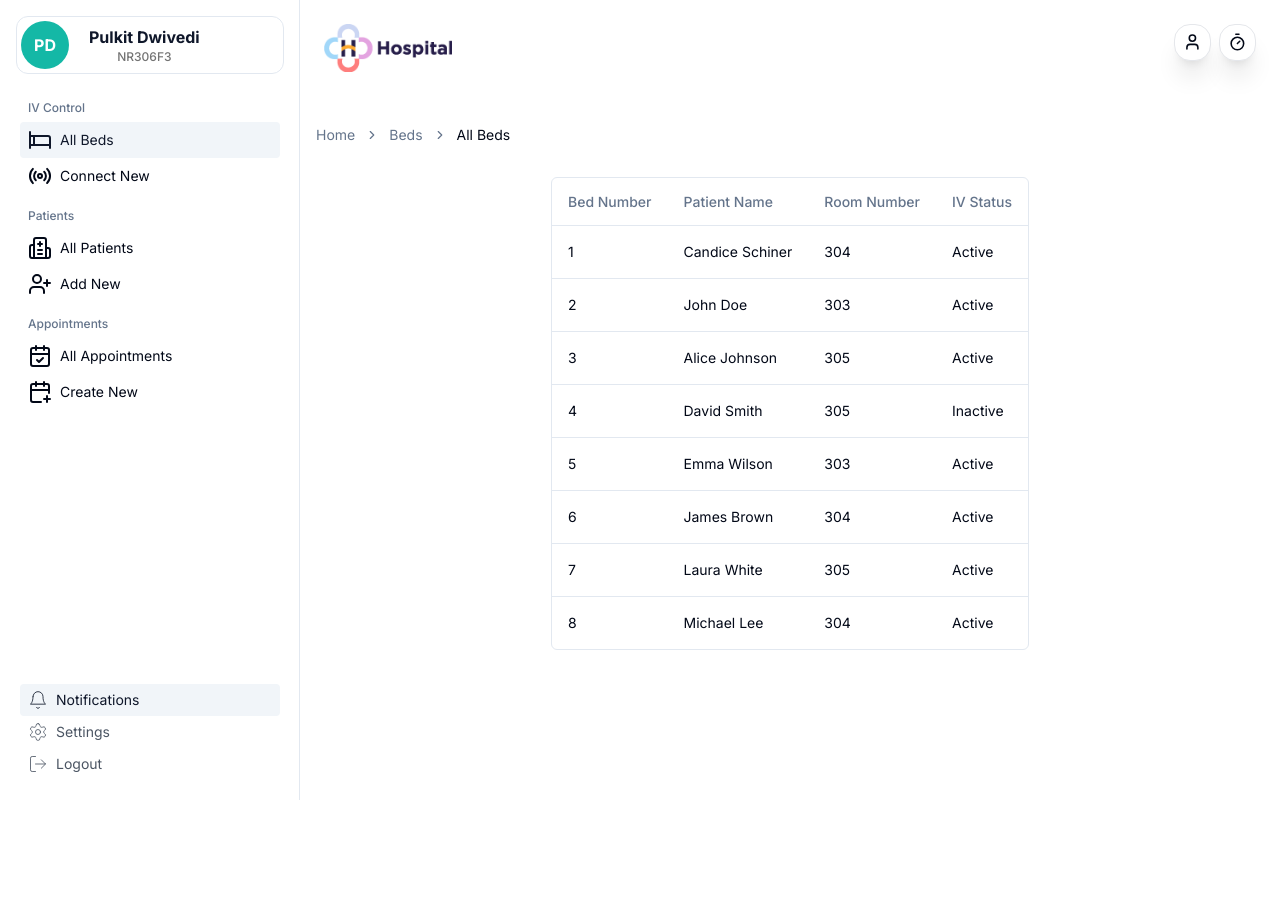
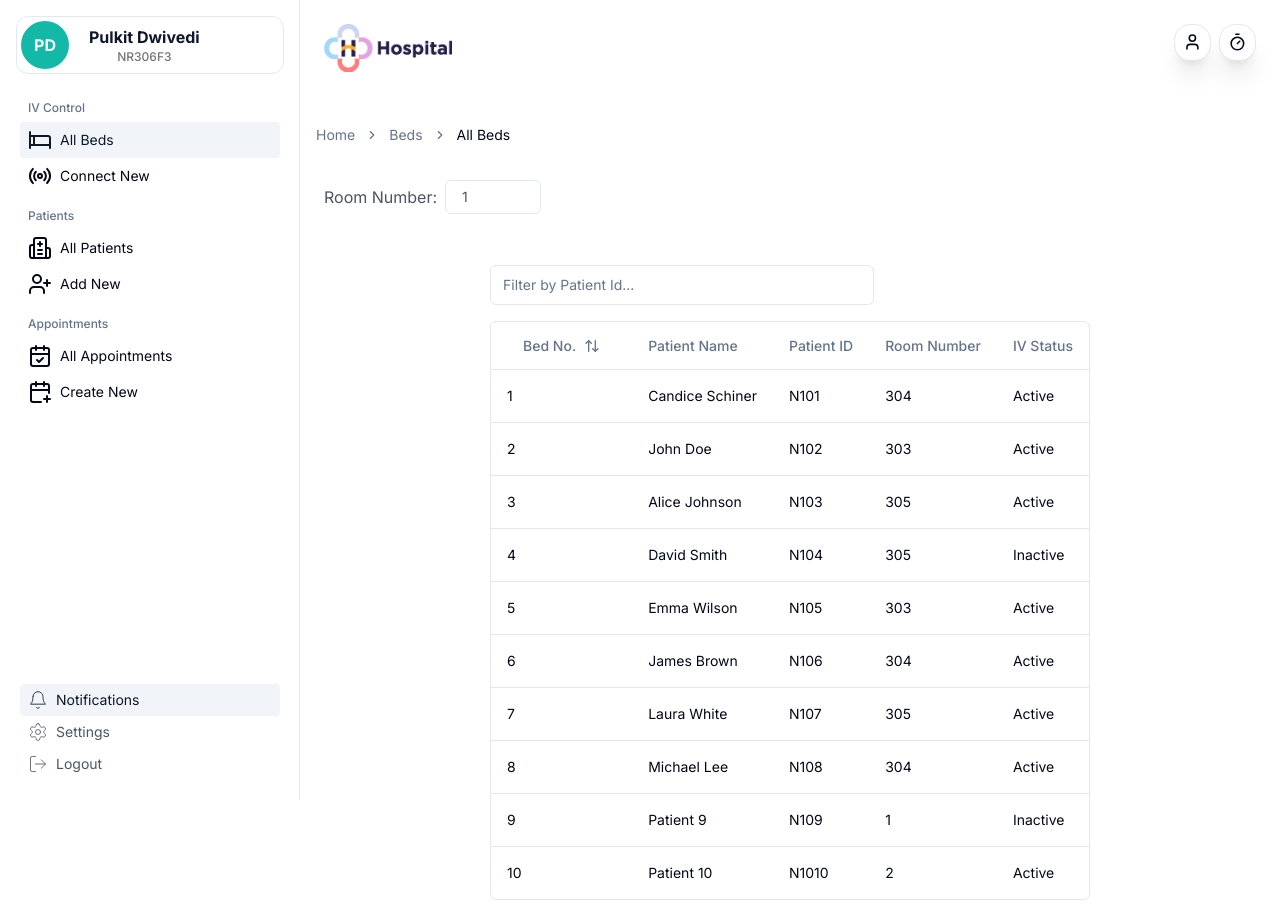
Before and after one commit to pulkit4603/iv-control-dashboard, a Next.js app: page /ivs in a window 1280 px wide. Shown: the top 915 px of the page. Before the commit the page ends 800 px from the top, so only its background shows below. Built offline with nearby package versions, Linux system fonts and the light colour scheme.

Commit message:
feat: pagination

```diff
--- a/src/app/ivs/[bed-number]/page.tsx
+++ /dev/null
@@ -1,9 +0,0 @@
-'use client';
-
-export default function page() {
-    return (
-        <div>
-            HELLOBEDNUMEBR
-        </div>
-    );
-}
--- /dev/null
+++ b/src/app/ivs/[roomNumber]/[bedId]/page.tsx
@@ -0,0 +1,9 @@
+'use client';
+
+export default function page({params,} : {params: {bedId: string, roomNumber: string,},}) {
+    return (
+        <div>
+            Bed Number {params.bedId} in Room Number {params.roomNumber}
+        </div>
+    );
+}
--- /dev/null
+++ b/src/app/ivs/[roomNumber]/page.tsx
@@ -0,0 +1,9 @@
+'use client';
+
+export default function page({params,}: {params: {roomNumber: string,}}) {
+    return (
+        <div>
+            Room Number {params.roomNumber}
+        </div>
+    );
+}
--- a/src/app/ivs/columns.tsx
+++ b/src/app/ivs/columns.tsx
@@ -1,20 +1,31 @@
 import { Bed } from "@/constants/data";
 import { ColumnDef } from "@tanstack/react-table"
-import { ChevronRight } from "lucide-react";
+import { ArrowUpDown, MoreHorizontal } from "lucide-react"
+import { Button } from "@/components/ui/button";
 import Link from "next/link";
+
 export const columns: ColumnDef<Bed>[] = [
     {
         accessorKey: "bedNumber",
-        header: "Bed Number",
-        cell: ({ row }) => (
-          <Link href={`/ivs/${row.original.bedNumber}`}>
-            {row.original.bedNumber}
-          </Link>
-        ),
+        header: ({ column }) => {
+          return (
+            <Button
+              variant="ghost"
+              onClick={() => column.toggleSorting(column.getIsSorted() === "asc")}
+            >
+              Bed No.
+              <ArrowUpDown className="ml-2 h-4 w-4" />
+            </Button>
+          )
+        },
       },
       {
         accessorKey: "patientName",
         header: "Patient Name",
+      },
+      {
+        accessorKey: "patientId",
+        header: "Patient ID",
       },
       {
         accessorKey: "roomNumber",
--- a/src/app/ivs/data-table.tsx
+++ b/src/app/ivs/data-table.tsx
@@ -1,11 +1,20 @@
 "use client"
 
+import * as React from "react"
 import {
   ColumnDef,
+  ColumnFiltersState,
+  SortingState,
   flexRender,
   getCoreRowModel,
+  getPaginationRowModel,
+  getSortedRowModel,
+  getFilteredRowModel,
   useReactTable,
 } from "@tanstack/react-table"
+
+import { Button } from "@/components/ui/button"
+import { Input } from "@/components/ui/input"
 
 import {
   Table,
@@ -25,13 +34,37 @@
   columns,
   data,
 }: DataTableProps<TData, TValue>) {
+  const [sorting, setSorting] = React.useState<SortingState>([])
+  const [columnFilters, setColumnFilters] = React.useState<ColumnFiltersState>(
+    []
+  )
   const table = useReactTable({
     data,
     columns,
     getCoreRowModel: getCoreRowModel(),
+    getPaginationRowModel: getPaginationRowModel(),
+    onSortingChange: setSorting,
+    getSortedRowModel: getSortedRowModel(),
+    onColumnFiltersChange: setColumnFilters,
+    getFilteredRowModel: getFilteredRowModel(),
+    state: {
+      sorting,
+      columnFilters,
+    },
   })
 
   return (
+    <div>
+      <div className="flex items-center py-4">
+        <Input
+          placeholder="Filter by Patient Id..."
+          value={(table.getColumn("patientId")?.getFilterValue() as string) ?? ""}
+          onChange={(event) =>
+            table.getColumn("patientId")?.setFilterValue(event.target.value)
+          }
+          className="max-w-sm"
+        />
+      </div>
       <div className="rounded-md border">
         <Table>
           <TableHeader>
@@ -76,5 +109,24 @@
           </TableBody>
         </Table>
       </div>
+      <div className="flex items-center justify-end space-x-2 py-4">
+        <Button
+          variant="outline"
+          size="sm"
+          onClick={() => table.previousPage()}
+          disabled={!table.getCanPreviousPage()}
+        >
+          Previous
+        </Button>
+        <Button
+          variant="outline"
+          size="sm"
+          onClick={() => table.nextPage()}
+          disabled={!table.getCanNextPage()}
+        >
+          Next
+        </Button>
+      </div>
+    </div>
   )
 }
--- a/src/app/ivs/page.tsx
+++ b/src/app/ivs/page.tsx
@@ -1,9 +1,10 @@
 'use client';
 
 import {columns} from './columns';
-import { Bed, beds } from '@/constants/data';
+import { beds, rooms } from '@/constants/data';
 import { DataTable } from './data-table';
 import { CustomBreadcrumb } from "@/components/custom-breadcrumb";
+import { Input, Label } from '@/components/ui/input';
 
 const breadcrumbItems = {
     fatherLink: "/ivs",
@@ -16,8 +17,16 @@
         <div className="flex flex-col items-start justify-between p-4 md:p-4">
           <CustomBreadcrumb items={breadcrumbItems} />
         </div>
+        <div className="flex items-center justify-normal p-4 md:p-4 text-[1rem] text-gray-600">
+          <div className='p-2'>Room Number:</div>
+          <Input
+            id="stock-1"
+            className='w-24 h-8 p-4'
+            type="number"
+            defaultValue={Math.min(...rooms)}
+          />
+        </div>
         <div className="flex flex-col items-start justify-start p-4 md:p-4 mx-auto">
-          {/* <UserClient data={users} /> */}
           <DataTable columns={columns} data={beds} />
         </div>
       </>
--- /dev/null
+++ b/src/components/ui/input.tsx
@@ -0,0 +1,25 @@
+import * as React from "react"
+
+import { cn } from "@/lib/utils"
+
+export interface InputProps
+  extends React.InputHTMLAttributes<HTMLInputElement> {}
+
+const Input = React.forwardRef<HTMLInputElement, InputProps>(
+  ({ className, type, ...props }, ref) => {
+    return (
+      <input
+        type={type}
+        className={cn(
+          "flex h-10 w-full rounded-md border border-input bg-background px-3 py-2 text-sm ring-offset-background file:border-0 file:bg-transparent file:text-sm file:font-medium placeholder:text-muted-foreground focus-visible:outline-none focus-visible:ring-2 focus-visible:ring-ring focus-visible:ring-offset-2 disabled:cursor-not-allowed disabled:opacity-50",
+          className
+        )}
+        ref={ref}
+        {...props}
+      />
+    )
+  }
+)
+Input.displayName = "Input"
+
+export { Input }
--- a/src/constants/data.ts
+++ b/src/constants/data.ts
@@ -1,60 +1,87 @@
 export type Bed = {
     bedNumber: number;
+    patientId: string;
     patientName: string;
+    status: "Active" | "Inactive";
     roomNumber: number;
-    status: "Active" | "Inactive";
   };
 
 export const beds: Bed[] = [
   {
     bedNumber: 1,
+    patientId: "N101",
     patientName: "Candice Schiner",
     roomNumber: 304,
     status: "Active",
   },
   {
     bedNumber: 2,
+    patientId: "N102",
     patientName: "John Doe",
     roomNumber: 303,
     status: "Active",
   },
   {
     bedNumber: 3,
+    patientId: "N103",
     patientName: "Alice Johnson",
     roomNumber: 305,
     status: "Active",
   },
   {
     bedNumber: 4,
+    patientId: "N104",
     patientName: "David Smith",
     roomNumber: 305,
     status: "Inactive",
   },
   {
     bedNumber: 5,
+    patientId: "N105",
     patientName: "Emma Wilson",
     roomNumber: 303,
     status: "Active",
   },
   {
     bedNumber: 6,
+    patientId: "N106",
     patientName: "James Brown",
     roomNumber: 304,
     status: "Active",
   },
   {
     bedNumber: 7,
+    patientId: "N107",
     patientName: "Laura White",
     roomNumber: 305,
     status: "Active",
   },
   {
     bedNumber: 8,
+    patientId: "N108",
     patientName: "Michael Lee",
     roomNumber: 304,
     status: "Active",
   },
 ];
+for (let i = 9; i <= 48; i++) {
+  const bed: Bed = {
+    bedNumber: i,
+    patientId: `N10${i}`,
+    patientName: `Patient ${i}`,
+    roomNumber: i % 8 === 0 ? 8 : i % 8,
+    status: i%2 === 0 ? "Active" : "Inactive",
+  };
+  beds.push(bed);
+}
+
+export function getUniqueRoomNumbers(beds: Bed[]): number[] {
+  return beds
+    .map(bed => bed.roomNumber)
+    .filter((value, index, self) => self.indexOf(value) === index);
+  };
+
+export const rooms = getUniqueRoomNumbers(beds);
 
 export const pagePaths = {
   homePage: '/',
```
Lines whose indentation alone changed are shown as unchanged.
